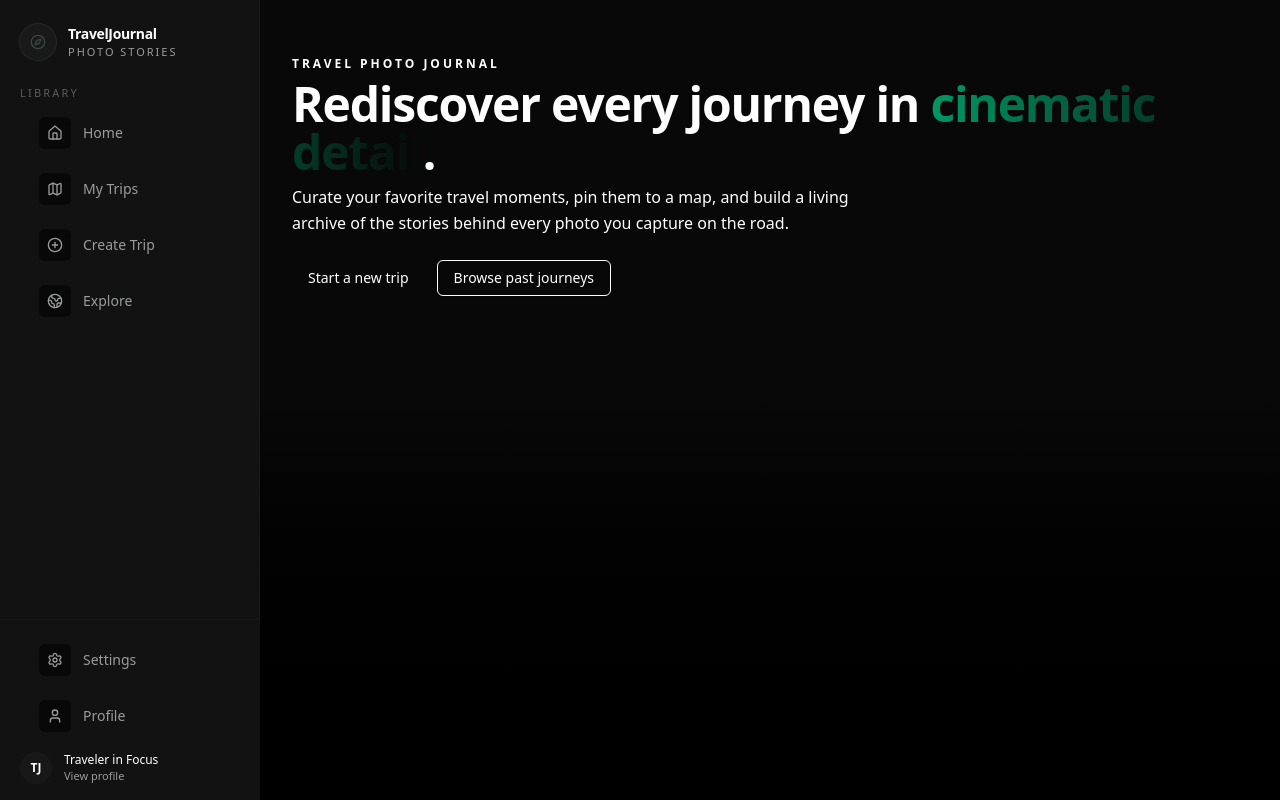
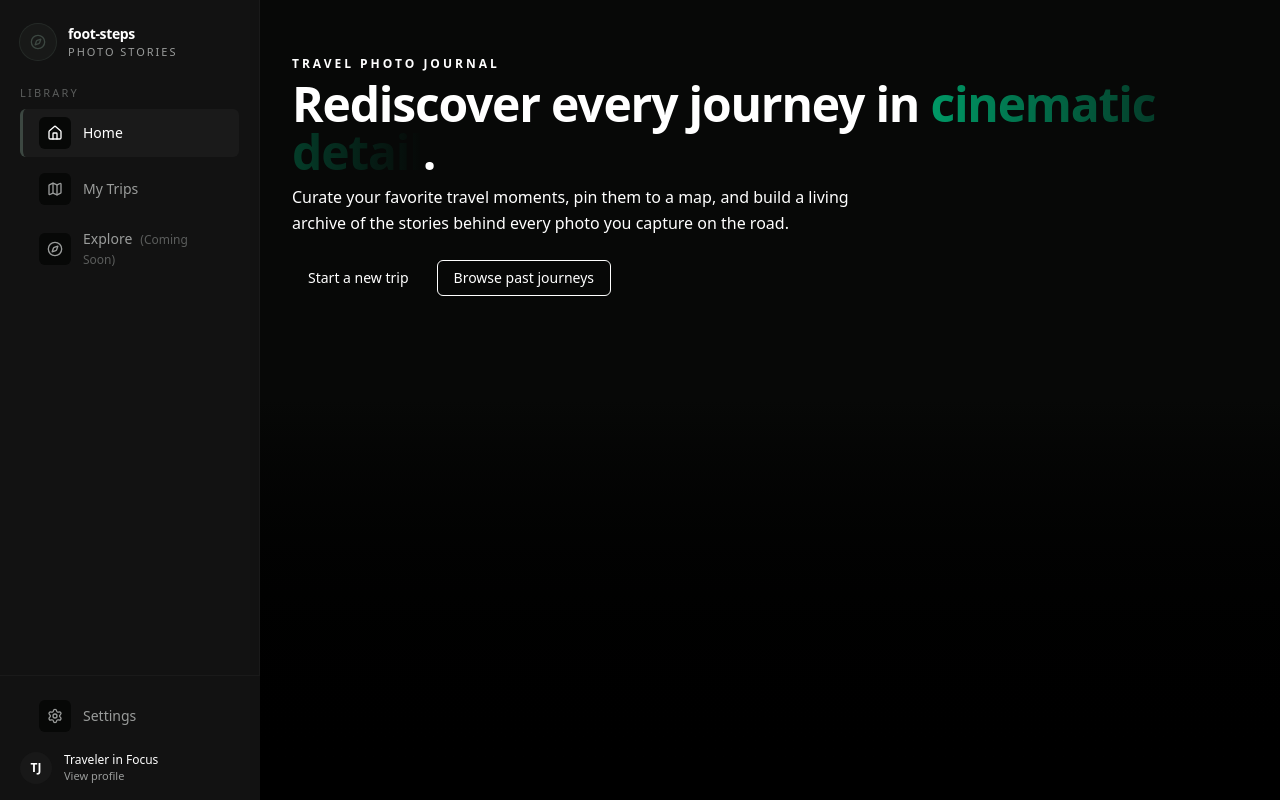
Before and after one commit to Abiralstha99/foot-steps, a React app in the folder frontend/: page /home in a window 1280 px wide. Built offline with nearby package versions, Linux system fonts and the light colour scheme; no server answers; the HTML template or start-up script is replaced by a standard one.

Commit message:
refactor(sidebar): apply foot-steps branding and adjust nav items

```diff
--- a/frontend/src/components/layout/Sidebar.tsx
+++ b/frontend/src/components/layout/Sidebar.tsx
@@ -2,17 +2,15 @@ import React from "react"
 import { NavLink } from "react-router-dom"
 import {
     Compass,
-    Globe2,
     Home,
     Map,
     Menu,
-    PlusCircle,
     Settings,
-    User,
 } from "lucide-react"
 
 import { Button } from "@/components/ui/button"
 import { cn } from "@/lib/utils"
+import { CreateTripModal } from "@/features/trips/components/CreateTripForm"
 
 const SIDEBAR_WIDTH = 260
 
@@ -23,15 +21,13 @@ type NavItem = {
 }
 
 const mainNavItems: NavItem[] = [
-    { label: "Home", icon: <Home className="size-4" />, to: "/" },
+    { label: "Home", icon: <Home className="size-4" />, to: "/home" },
     { label: "My Trips", icon: <Map className="size-4" />, to: "/trips" },
-    { label: "Create Trip", icon: <PlusCircle className="size-4" />, to: "/trips/new" },
-    { label: "Explore", icon: <Globe2 className="size-4" />, to: "/explore" },
+    { label: "Explore", icon: <Compass className="size-4" />, to: "/explore" },
 ]
 
 const footerNavItems: NavItem[] = [
     { label: "Settings", icon: <Settings className="size-4" />, to: "/settings" },
-    { label: "Profile", icon: <User className="size-4" />, to: "/profile" },
 ]
 
 function SidebarNavList({ items }: { items: NavItem[] }) {
@@ -56,7 +52,14 @@ function SidebarNavList({ items }: { items: NavItem[] }) {
                     <span className="flex items-center justify-center rounded-md bg-[#070807] p-2 text-inherit group-hover:bg-[#1A1A1A]">
                         {item.icon}
                     </span>
-                    <span className="text-inherit">{item.label}</span>
+                    <span className="text-inherit">
+                        {item.label}
+                        {item.label === "Explore" && (
+                            <span className="ml-2 text-xs font-medium text-[#5B5D5C]">
+                                (Coming Soon)
+                            </span>
+                        )}
+                    </span>
                 </NavLink>
             ))
             }
@@ -66,6 +69,7 @@ function SidebarNavList({ items }: { items: NavItem[] }) {
 
 export function Sidebar() {
     const [open, setOpen] = React.useState(false)
+    const [createModalOpen, setCreateModalOpen] = React.useState(false)
 
     return (
         <>
@@ -77,7 +81,7 @@ export function Sidebar() {
                     </div>
                     <div className="flex flex-col">
                         <span className="text-sm font-semibold tracking-tight text-white">
-                            TravelJournal
+                            foot-steps
                         </span>
                         <span className="text-[11px] font-medium uppercase tracking-[0.18em] text-[#9A9C9B]">
                             Capture The Journey
@@ -113,7 +117,7 @@ export function Sidebar() {
                         </div>
                         <div className="flex flex-col">
                             <span className="text-sm font-semibold tracking-tight text-white">
-                                TravelJournal
+                                foot-steps
                             </span>
                             <span className="text-[11px] font-medium uppercase tracking-[0.18em] text-[#9A9C9B]">
                                 Photo Stories
@@ -179,7 +183,7 @@ export function Sidebar() {
                             </div>
                             <div className="flex flex-col">
                                 <span className="text-sm font-semibold tracking-tight text-white">
-                                    TravelJournal
+                                    foot-steps
                                 </span>
                                 <span className="text-[11px] font-medium uppercase tracking-[0.18em] text-[#9A9C9B]">
                                     Photo Stories
@@ -223,6 +227,9 @@ export function Sidebar() {
                     </div>
                 </div>
             </div>
+
+            {/* Create Trip Modal */}
+            <CreateTripModal open={createModalOpen} onOpenChange={setCreateModalOpen} />
         </>
     )
 }
```
